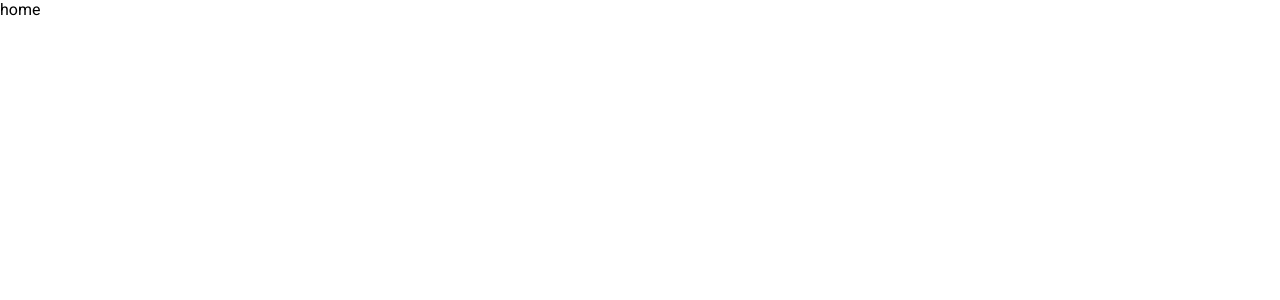
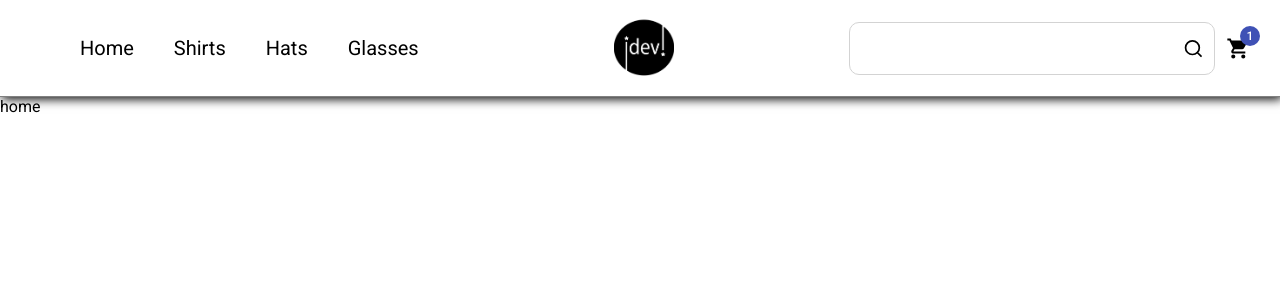
Before and after one commit to islemwilcher/idev-shop, a React (Create React App) app: page / in a window 1280 px wide. Shown: the top 300 px of the page. Built offline with nearby package versions, Linux system fonts and the light colour scheme.

Commit message:
creating the full navbar

```diff
--- a/package.json
+++ b/package.json
@@ -3,13 +3,16 @@
   "version": "0.1.0",
   "private": true,
   "dependencies": {
+    "@material-ui/core": "^4.12.3",
     "@testing-library/jest-dom": "^5.15.0",
     "@testing-library/react": "^11.2.7",
     "@testing-library/user-event": "^12.8.3",
     "react": "^17.0.2",
     "react-dom": "^17.0.2",
+    "react-icons": "^4.3.1",
     "react-router-dom": "^6.0.2",
     "react-scripts": "4.0.3",
+    "styled-components": "^5.3.3",
     "web-vitals": "^1.1.2"
   },
   "scripts": {
--- a/src/App.jsx
+++ b/src/App.jsx
@@ -1,13 +1,18 @@
 
 import { BrowserRouter as Router, Routes, Route } from "react-router-dom"
 
+//pages
 import Home from "./pages/Home"
+
+//components
+import Navbar from './components/navbar/Navbar'
 
 
 function App() {
   return (
     <>
       <Router>
+        <Navbar />
         <Routes>
           <Route path='/' element={<Home/>} />
           </Routes>
--- /dev/null
+++ b/src/components/navbar/Burger.jsx
@@ -0,0 +1,54 @@
+
+import { useState } from 'react'
+import styled from 'styled-components';
+import LeftNav from './LeftNav'
+
+const BurgerStyle = styled.div`
+    width: 2rem;
+    height: 2rem;
+    top: 20px;
+    left: 40px;
+    z-index: 21;
+    display: none;
+    position: ${({ open }) => open ? 'fixed' : ''};
+    @media (max-width:768px) {
+        display: flex;
+        justify-content: space-around;
+        flex-flow: column nowrap;
+    }
+    div {
+        width:2rem;
+        height:0.25rem;
+        background-color: ${({ open }) => open ? 'rgb(119, 149, 206)' : 'black'};
+        border-radius: 10px;
+        transform-origin: 1px;
+        transition: all 0.6s linear;
+         &:nth-child(1) {
+             transform: ${({ open }) => open ? 'rotate(45deg)' : 'rotate(0)'}
+         }
+         &:nth-child(2) {
+             opacity: ${({ open }) => open ? '0' : '1'}
+         }
+         &:nth-child(3) {
+             transform: ${({ open }) => open ? 'rotate(-45deg)' : 'rotate(0)'}
+         }
+    }
+`;
+
+const Burger = () => {
+
+    const [open, setOpen] = useState(false);
+
+    return (
+        <>
+            <BurgerStyle open = {open} onClick = {() => setOpen(!open)}>
+                <div />
+                <div />
+                <div />
+            </BurgerStyle>
+            <LeftNav open = {open} setOpen={setOpen} />
+        </>
+    )
+}
+
+export default Burger
--- /dev/null
+++ b/src/components/navbar/LeftNav.jsx
@@ -0,0 +1,67 @@
+
+import styled from 'styled-components'
+import { Link } from 'react-router-dom'
+
+import Search from './Search'
+
+const Ul = styled.ul`
+    list-style: none;
+    display: flex;
+    flex-flow: row nowrap;
+    margin-left: 0px;
+    background-color: white;
+
+    li {
+        padding: 0 20px;
+        font-size: 20px;
+        font-weight: 400;
+        color : black;
+    }
+    li:hover{
+        color: rgb(136, 165, 219);
+    }
+    @media (max-width: 768px) {
+        flex-flow: column nowrap;
+        z-index: 19;
+        position: fixed;
+        transform: ${({ open }) => open ? 'translateX(0)' : 'translateX(-100%)'};
+        top:0;
+        right:0;
+        height:100vh;
+        width:100%;
+        padding-top: 2.5rem;
+        color:black;
+        justify-content: space-evenly;
+        transition: 0.4s ease-in-out;
+        li:hover{
+            margin: 0 90px 5px 90px;
+            color: rgb(136, 165, 219);
+        }
+
+    }
+`
+
+
+const LeftNav = ({ open, setOpen }) => {
+
+    const navStyle = {
+        color: 'black',
+        textDecoration: 'none'
+    }
+
+    let wWidth = window.innerWidth
+    console.log(wWidth)
+
+    return (
+        <Ul open = {open}>
+            { wWidth <= '768' ? <Search /> : null }
+
+            <Link style={navStyle} to="/" onClick = {() => setOpen(!open)}><li>Home</li></Link>
+            <Link style={navStyle} to="/shirts" onClick = {() => setOpen(!open)}><li>Shirts</li></Link>
+            <Link style={navStyle} to="/hats" onClick = {() => setOpen(!open)}><li>Hats</li></Link>
+            <Link style={navStyle} to="/glasses" onClick = {() => setOpen(!open)}><li>Glasses</li></Link>
+        </Ul>
+    )
+}
+
+export default LeftNav
--- /dev/null
+++ b/src/components/navbar/Navbar.jsx
@@ -0,0 +1,44 @@
+import React from 'react'
+import LOGO from '../../assets/logo.png';
+import styled from 'styled-components';
+import Burger from './Burger'
+
+import RightNav from './RightNav'
+
+const Nav = styled.nav`
+    max-width: 100%;
+    margin: 0px auto;
+    border-bottom: 1px solid gray;
+    box-shadow: 2px 2px 10px black;
+    padding: 0 20px;
+    align-items: center;
+    text-align:center;
+    display: flex;
+    justify-content: space-between;
+    height:12vh;
+`
+const Logo = styled.div`
+    flex: 1;
+    width: 60px;
+    margin: 0px;
+`
+const Burg = styled.div`
+    flex: 1;
+`
+
+const navbar = () => {
+    return (
+        <Nav>
+            <Burg>
+                <Burger />
+            </Burg>
+
+            <Logo>
+                <img src={LOGO} alt="logo" width="60px" height="60px" />
+            </Logo>
+            <RightNav />
+        </Nav>
+    )
+}
+
+export default navbar
--- /dev/null
+++ b/src/components/navbar/RightNav.jsx
@@ -0,0 +1,45 @@
+
+import styled from 'styled-components';
+import Search from './Search'
+import { IoMdCart } from 'react-icons/io'
+
+import Badge from '@material-ui/core/badge'
+
+const Right = styled.div`
+flex: 1;
+margin_right: 20px;
+display: flex;
+align-items: center;
+justify-content: center;
+`
+
+const Button = styled.button`
+padding: 10px;
+font-size: 14px;
+font-weight: 500;
+background-color: ${props=>props.bg};
+cursor: pointer;
+border: none;
+color: black;
+&:hover {
+  border-radius: 5px;
+  box-shadow: 1px 1px 3px black;
+  font-weight: 700;
+}
+`
+
+const Rightnav = ({ open, setOpen }) => {
+    var wWidth = window.innerWidth
+    return (
+            <Right open = {open} >
+                { wWidth > '768' ? <Search /> : null }
+                <Button bg='transparent'>
+                    <Badge badgeContent={1} color='primary'>
+                        <IoMdCart size='25px' />
+                    </Badge>
+                </Button>
+            </Right>
+    )
+}
+
+export default Rightnav
--- /dev/null
+++ b/src/components/navbar/Search.jsx
@@ -0,0 +1,33 @@
+
+
+import styled from 'styled-components'
+import { FiSearch } from 'react-icons/fi'
+
+const SearchContainer = styled.div`
+border: 1px solid lightgray;
+border-radius: 10px;
+width: 90%;
+display: flex;
+margin: 0px auto;
+align-items: center;
+justify-content: center;
+padding: 10px;
+align-items:center;
+`
+const Input = styled.input`
+border: none;
+width: 100%;
+padding: 8px 20px;
+margin_right: 5px;
+`
+
+const Search = () => {
+    return (
+        <SearchContainer>
+            <Input />
+            <FiSearch size='25px' />
+        </SearchContainer>
+    )
+}
+
+export default Search
```
Also changed, not shown: src/assets/logo.png (added), 1 other file (tests, documents, lock files or other folders).
